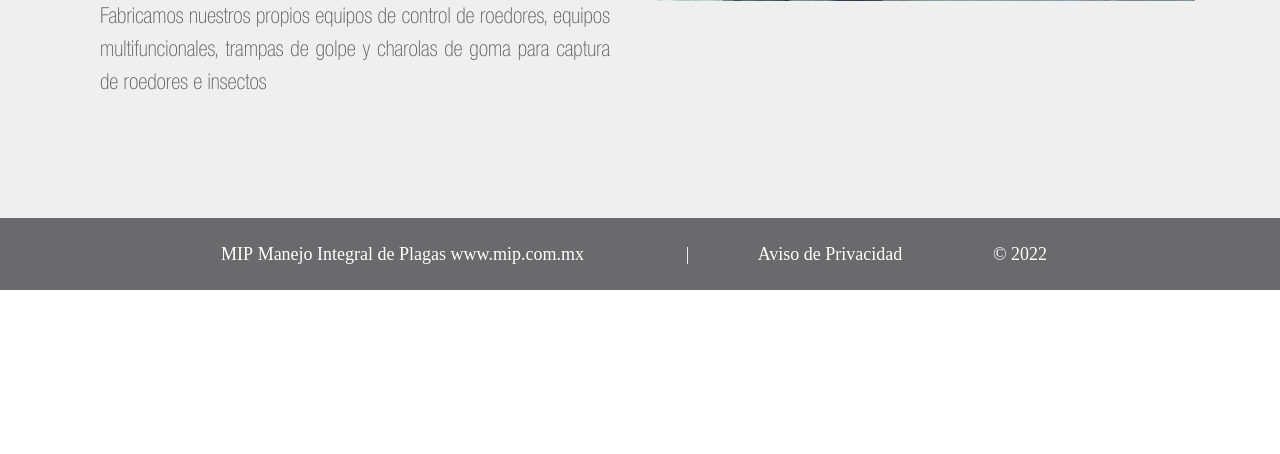
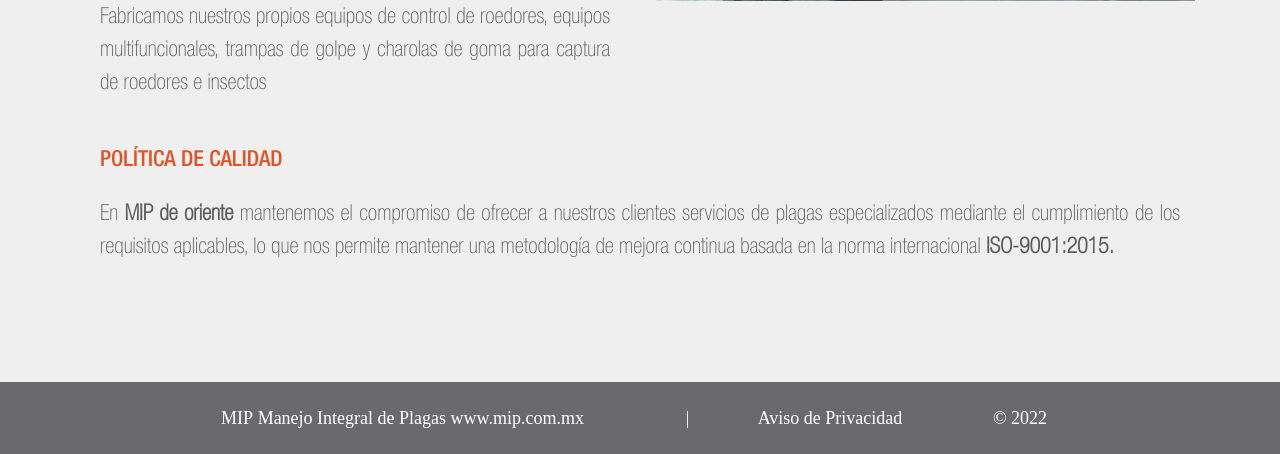
Before and after one commit to jcapdev/mip, a PHP site: page /servicios in a window 1280 px wide. Shown: the part 3670-4124 px from the top of the page. Before the commit the page ends 3960 px from the top, so only its background shows below. Run offline with PHP 8.4, Linux system fonts and the light colour scheme; some web fonts are replaced.

Commit message:
ajuste en blog, servicios y cobertura

```diff
--- a/cobertura.php
+++ b/cobertura.php
@@ -175,7 +175,7 @@
 								</li>
 							</ul>
 							<p class="block-content">
-								contamos con oficinas en Tecamachalco, Puebla, Córdoba y Coatzacoalcos Ver.
+								Contamos con oficinas en Tecamachalco, Puebla, Córdoba y Coatzacoalcos Ver.
 							</p>
 						</div>
 					</div>
--- a/servicios.php
+++ b/servicios.php
@@ -509,6 +509,14 @@
 						</div>
 					</div>
 				</div>
+				<div class="row align-items-center">
+					<div class = "col-lg-12">
+						<div class="about-content-two">
+							<h2 style="margin-top: 23px;">POLÍTICA DE CALIDAD</h2>
+							<p>En <b style = "font-weight: bold;">MIP de oriente</b> mantenemos el compromiso de ofrecer a nuestros clientes servicios de plagas especializados mediante el cumplimiento de los requisitos aplicables, lo que nos permite mantener una metodología de mejora continua basada en la norma internacional <b style = "font-weight: bold;">ISO-9001:2015.</b></p>
+						</div>
+					</div>
+				</div>
 			</div>
 		</section>
 		<!-- End About Area two -->
```
Also changed, not shown: blog-plagas-urbanas.php (+10 -1 lines).
